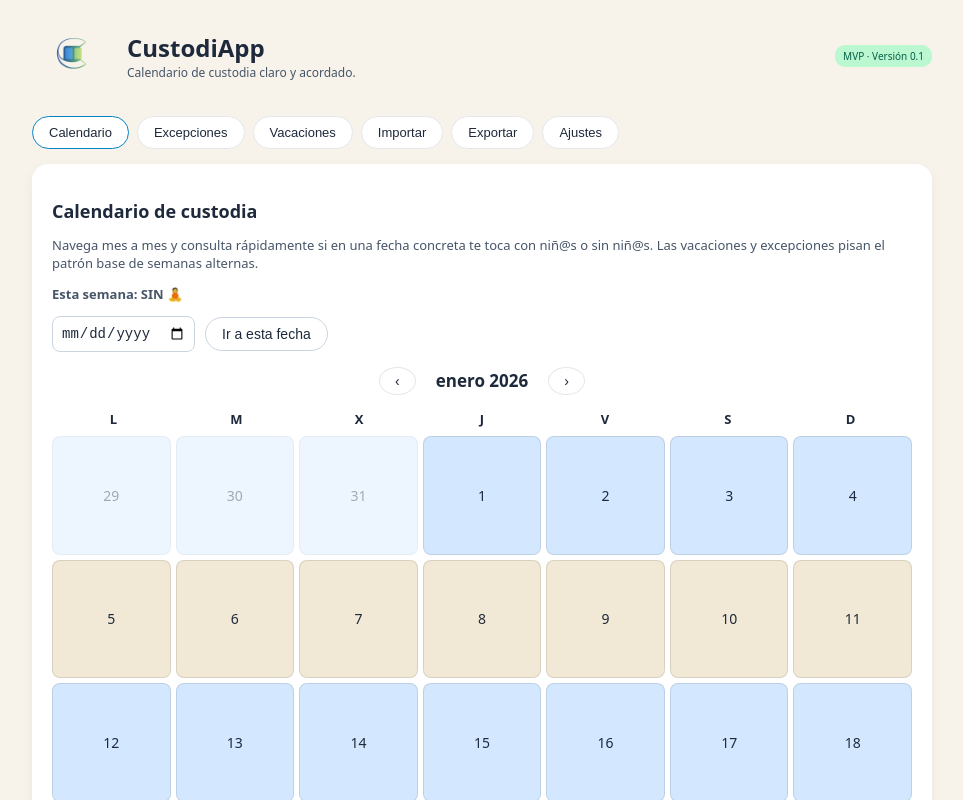
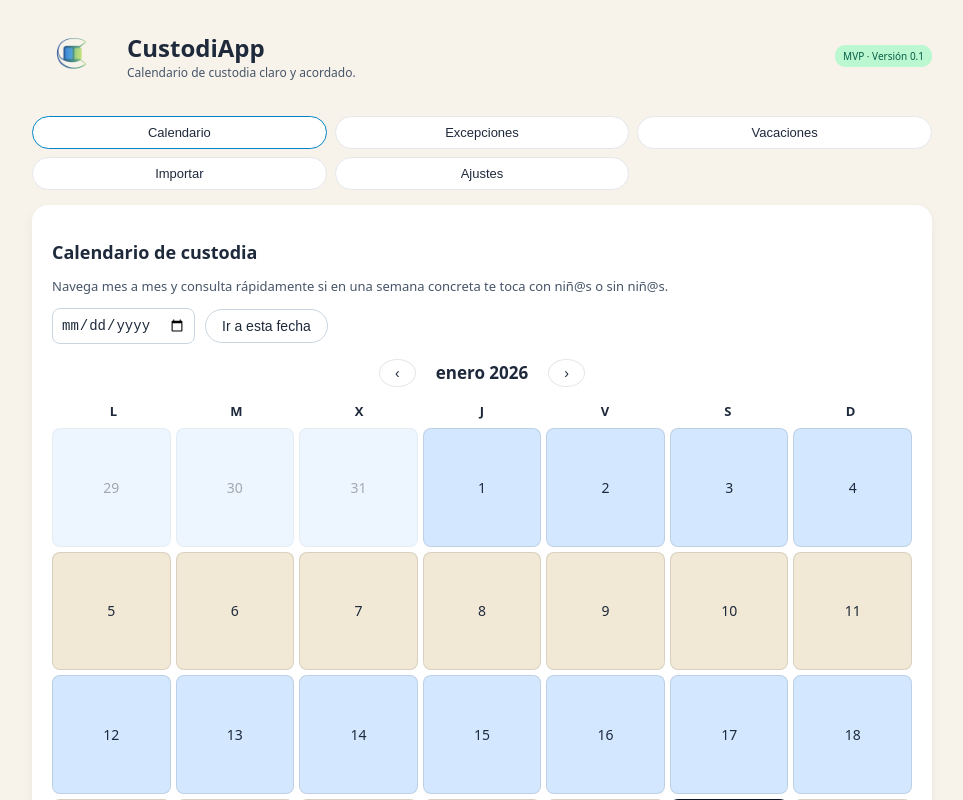
Before and after one commit to JavierVenero/custodiapp, a React (Vite) app: page / in a window 1280 px wide. Shown: the top 800 px of the page, without its empty margins (158-1121 px from the left). Built offline with nearby package versions, Linux system fonts and the light colour scheme.

Commit message:
Ajuste pestañas, texto y altura calendario

```diff
--- a/src/App.jsx
+++ b/src/App.jsx
@@ -1,11 +1,10 @@
-import React, { useState, useEffect, useRef } from "react";
-import html2canvas from "html2canvas";
+import React, { useState, useEffect } from "react";
 import appLogo from "./assets/custodiapp_logo.png";
 
 // ======================
 // CONSTANTES Y CONFIGURACIÓN
 // ======================
-const TABS = ["Calendario", "Excepciones", "Vacaciones", "Importar", "Exportar", "Ajustes"];
+const TABS = ["Calendario", "Excepciones", "Vacaciones", "Importar", "Ajustes"];
 
 const MONTH_NAMES = [
   "enero", "febrero", "marzo", "abril", "mayo", "junio",
@@ -34,22 +33,24 @@ const formatDisplayDate = (dStr) => {
 const getShiftStatus = (dateObj, baseDateStr, baseWithKids, exceptions, vacations) => {
   const dateStr = formatDateStr(dateObj);
 
-  // 1) Excepciones mandan
+  // 1) Excepciones
   const ex = exceptions.find(
-    (e) => e.start && e.end && e.start <= dateStr && dateStr <= e.end
+    e => e.start && e.end && e.start <= dateStr && dateStr <= e.end
   );
-  if (ex) return ex.owner === "conmigo";
+  if (ex) return e.owner === "conmigo";
 
-  // 2) Vacaciones pisan al patrón base
-  const vac = vacations.find(
-    (v) => v.from && v.to && v.from <= dateStr && dateStr <= v.to
-  );
+  // 2) Vacaciones
+  const vac = vacations.find(v => v.from <= dateStr && dateStr <= v.to);
   if (vac) return vac.withKids;
 
-  // 3) Patrón base de semanas alternas
-  const [bY, bM, bD] = baseDateStr.split("-").map((n) => parseInt(n, 10));
+  // 3) Patrón base alterno
+  const [bY, bM, bD] = baseDateStr.split("-").map(n => parseInt(n, 10));
   const baseUTC = Date.UTC(bY, bM - 1, bD);
-  const targetUTC = Date.UTC(dateObj.getFullYear(), dateObj.getMonth(), dateObj.getDate());
+  const targetUTC = Date.UTC(
+    dateObj.getFullYear(),
+    dateObj.getMonth(),
+    dateObj.getDate()
+  );
   const diffDays = Math.floor((targetUTC - baseUTC) / MS_PER_DAY);
   const weeksPassed = Math.floor(diffDays / 7);
   return weeksPassed % 2 === 0 ? baseWithKids : !baseWithKids;
@@ -61,7 +62,6 @@ const getShiftStatus = (dateObj, baseDateStr, baseWithKids, exceptions, vacation
 export default function App() {
   const [activeTab, setActiveTab] = useState("Calendario");
 
-  // Estado persistente
   const [baseDate, setBaseDate] = useState(
     () => localStorage.getItem("custodiapp.baseDate") || "2026-01-19"
   );
@@ -81,8 +81,6 @@ export default function App() {
     () => JSON.parse(localStorage.getItem("custodiapp.vacations") || "[]")
   );
 
-  const calendarRef = useRef(null);
-
   useEffect(() => {
     localStorage.setItem("custodiapp.baseDate", baseDate);
     localStorage.setItem("custodiapp.withKids", String(withKids));
@@ -91,18 +89,6 @@ export default function App() {
     localStorage.setItem("custodiapp.exceptions", JSON.stringify(exceptions));
     localStorage.setItem("custodiapp.vacations", JSON.stringify(vacations));
   }, [baseDate, withKids, colorWithKids, colorNoKids, exceptions, vacations]);
-
-  const handleExportImage = async () => {
-    if (!calendarRef.current) return;
-    const canvas = await html2canvas(calendarRef.current, {
-      backgroundColor: "#ffffff",
-      scale: 2,
-    });
-    const link = document.createElement("a");
-    link.download = `CustodiApp_${new Date().getFullYear()}.png`;
-    link.href = canvas.toDataURL("image/png");
-    link.click();
-  };
 
   return (
     <div style={styles.page}>
@@ -125,7 +111,6 @@ export default function App() {
       </nav>
 
       <main style={styles.card}>
-        {/* Calendario */}
         <div
           style={
             activeTab === "Calendario"
@@ -140,35 +125,24 @@ export default function App() {
             colorNoKids={colorNoKids}
             exceptions={exceptions}
             vacations={vacations}
-            calendarRef={calendarRef}
           />
         </div>
 
-        {/* Excepciones */}
         {activeTab === "Excepciones" && (
           <ExcepcionesView
             exceptions={exceptions}
             setExceptions={setExceptions}
           />
         )}
-
-        {/* Vacaciones */}
         {activeTab === "Vacaciones" && (
           <VacacionesView vacations={vacations} setVacations={setVacations} />
         )}
-
-        {/* Importar / Exportar / Ajustes */}
         {activeTab === "Importar" && (
           <ViewPlaceholder
             title="Importar acuerdo"
-            desc="Sube tu PDF para lectura automática (futuro desarrollo)."
+            desc="En futuras versiones podrás subir tu PDF de convenio para que CustodiApp lo lea automáticamente."
           />
         )}
-
-        {activeTab === "Exportar" && (
-          <ExportarView onExport={handleExportImage} />
-        )}
-
         {activeTab === "Ajustes" && (
           <AjustesView
             baseDate={baseDate}
@@ -184,7 +158,7 @@ export default function App() {
       </main>
 
       <footer style={styles.footer}>
-  CustodiApp · Proyecto en desarrollo · MODO CLARO ON
+        CustodiApp · Proyecto en desarrollo
       </footer>
     </div>
   );
@@ -219,8 +193,7 @@ function CalendarioView({
   colorWithKids,
   colorNoKids,
   exceptions,
-  vacations,
-  calendarRef,
+  vacations
 }) {
   const [viewDate, setViewDate] = useState(new Date());
   const [lookupDate, setLookupDate] = useState("");
@@ -230,9 +203,8 @@ function CalendarioView({
   const month = viewDate.getMonth();
   const today = new Date();
 
-  const handleMonthNav = (offset) => {
+  const handleMonthNav = (offset) =>
     setViewDate(new Date(year, month + offset, 1));
-  };
 
   const handleLookup = () => {
     if (!lookupDate) return;
@@ -241,13 +213,15 @@ function CalendarioView({
     setViewDate(new Date(d.getFullYear(), d.getMonth(), 1));
     const status = getShiftStatus(d, baseDate, withKids, exceptions, vacations);
     setLookupResult(
-      status ? "Ese día te toca CON niñ@s" : "Ese día te toca SIN niñ@s"
+      status
+        ? "Ese día te toca CON niñ@s"
+        : "Ese día te toca SIN niñ@s"
     );
   };
 
   const generateGrid = () => {
     const cells = [];
-    const firstDay = (new Date(year, month, 1).getDay() + 6) % 7; // Lunes = 0
+    const firstDay = (new Date(year, month, 1).getDay() + 6) % 7;
     const daysInMonth = new Date(year, month + 1, 0).getDate();
     const prevMonthDays = new Date(year, month, 0).getDate();
 
@@ -264,26 +238,11 @@ function CalendarioView({
     return cells;
   };
 
-  // Texto "Esta semana: CON / SIN"
-  const todayStatus = getShiftStatus(
-    today,
-    baseDate,
-    withKids,
-    exceptions,
-    vacations
-  );
-  const semanaTexto = todayStatus ? "CON" : "SIN";
-
   return (
-    <div ref={calendarRef} style={{ backgroundColor: "#ffffff" }}>
+    <div style={{ backgroundColor: "#ffffff" }}>
       <h2 style={styles.blockTitle}>Calendario de custodia</h2>
 <p style={styles.blockText}>
-        Navega mes a mes y consulta rápidamente si en una fecha concreta te toca
-        con niñ@s o sin niñ@s. Las vacaciones y excepciones pisan el patrón base
-        de semanas alternas.
-      </p>
-      <p style={{ ...styles.blockText, fontWeight: "bold" }}>
-        Esta semana: {semanaTexto} 🧘
+  Navega mes a mes y consulta rápidamente si en una semana concreta te toca con niñ@s o sin niñ@s.
 </p>
 
       <div style={styles.lookupRow}>
@@ -343,7 +302,7 @@ function CalendarioView({
                   ? "2px solid #111827"
                   : "1px solid rgba(0,0,0,0.1)",
                 color: "#1e293b",
-                fontWeight: isToday ? "bold" : "normal",
+                fontWeight: isToday ? "bold" : "normal"
               }}
             >
               {d.getDate()}
@@ -356,13 +315,13 @@ function CalendarioView({
         <div style={styles.legendItem}>
           <span
             style={{ ...styles.legendDot, backgroundColor: colorWithKids }}
-          />
+          />{" "}
           Con niñ@s
         </div>
         <div style={styles.legendItem}>
           <span
             style={{ ...styles.legendDot, backgroundColor: colorNoKids }}
-          />
+          />{" "}
           Sin niñ@s
         </div>
       </div>
@@ -375,7 +334,7 @@ function ExcepcionesView({ exceptions, setExceptions }) {
     start: "",
     end: "",
     owner: "conmigo",
-    type: "intercambio",
+    type: "intercambio"
   });
 
   const addEx = (e) => {
@@ -389,9 +348,10 @@ function ExcepcionesView({ exceptions, setExceptions }) {
     <div>
       <h2 style={styles.blockTitle}>Excepciones</h2>
       <p style={styles.blockText}>
-        Aquí apuntas los cambios puntuales sobre el calendario base: vacaciones
+        Aquí apuntas cambios puntuales sobre el calendario base: vacaciones
         extra, intercambios de fin de semana, viajes largos, etc.
       </p>
+
       <form onSubmit={addEx} style={styles.formContainer}>
         <label style={styles.label}>
           Desde:
@@ -415,6 +375,8 @@ function ExcepcionesView({ exceptions, setExceptions }) {
             style={styles.input}
           />
         </label>
+        <label style={styles.label}>
+          ¿Con quién?
           <select
             value={form.owner}
             onChange={(e) =>
@@ -425,6 +387,7 @@ function ExcepcionesView({ exceptions, setExceptions }) {
             <option value="conmigo">Conmigo</option>
             <option value="otra_parte">Con la otra parte</option>
           </select>
+        </label>
         <button type="submit" style={styles.primaryButton}>
           Añadir excepción
         </button>
@@ -455,7 +418,7 @@ function VacacionesView({ vacations, setVacations }) {
     name: "",
     from: "",
     to: "",
-    withKids: true,
+    withKids: true
   });
 
   const addVac = () => {
@@ -467,35 +430,46 @@ function VacacionesView({ vacations, setVacations }) {
   return (
     <div>
       <h2 style={styles.blockTitle}>Vacaciones</h2>
+      <p style={styles.blockText}>
+        Define los bloques de vacaciones (Navidad, verano, Semana Santa…) y con
+        quién estarán los niñ@s.
+      </p>
+
       <div style={styles.formContainer}>
         <input
           type="text"
-          placeholder="Nombre (verano, Navidad...)"
+          placeholder="Nombre del periodo (ej. Verano 2026)"
           value={form.name}
-          onChange={(e) => setForm({ ...form, name: e.target.value })}
+          onChange={(e) =>
+            setForm({ ...form, name: e.target.value })
+          }
           style={styles.input}
         />
         <input
           type="date"
           value={form.from}
-          onChange={(e) => setForm({ ...form, from: e.target.value })}
+          onChange={(e) =>
+            setForm({ ...form, from: e.target.value })
+          }
           style={styles.input}
         />
         <input
           type="date"
           value={form.to}
-          onChange={(e) => setForm({ ...form, to: e.target.value })}
+          onChange={(e) =>
+            setForm({ ...form, to: e.target.value })
+          }
           style={styles.input}
         />
         <button onClick={addVac} style={styles.primaryButton}>
-          Guardar vacaciones
+          Guardar
         </button>
       </div>
 
       {vacations.map((v) => (
         <div key={v.id} style={styles.listItem}>
           <span>
-            {v.name || "Sin nombre"}: {formatDisplayDate(v.from)} -{" "}
+            {v.name}: {formatDisplayDate(v.from)} -{" "}
             {formatDisplayDate(v.to)}
           </span>
           <button
@@ -520,11 +494,12 @@ function AjustesView({
   colorWithKids,
   setColorWithKids,
   colorNoKids,
-  setColorNoKids,
+  setColorNoKids
 }) {
   return (
     <div style={{ display: "flex", flexDirection: "column", gap: "15px" }}>
       <h2 style={styles.blockTitle}>Ajustes</h2>
+
       <label style={styles.label}>
         Inicio del patrón:
         <input
@@ -534,14 +509,16 @@ function AjustesView({
           style={styles.input}
         />
       </label>
+
       <label style={styles.label}>
-        ¿Empiezas con niñ@s?
+        ¿Empieza CON niñ@s?
         <input
           type="checkbox"
           checked={withKids}
           onChange={(e) => setWithKids(e.target.checked)}
         />
       </label>
+
       <label style={styles.label}>
         Color CON:
         <input
@@ -550,6 +527,7 @@ function AjustesView({
           onChange={(e) => setColorWithKids(e.target.value)}
         />
       </label>
+
       <label style={styles.label}>
         Color SIN:
         <input
@@ -561,19 +539,6 @@ function AjustesView({
     </div>
   );
 }
-
-const ExportarView = ({ onExport }) => (
-  <div>
-    <h2 style={styles.blockTitle}>Exportar</h2>
-    <p style={styles.blockText}>
-      Exporta tu calendario como imagen para compartirlo por WhatsApp, email,
-      etc.
-    </p>
-    <button onClick={onExport} style={styles.primaryButton}>
-      Descargar imagen
-    </button>
-  </div>
-);
 
 // ======================
 // ESTILOS
@@ -587,14 +552,14 @@ const styles = {
     display: "flex",
     flexDirection: "column",
     alignItems: "center",
-    boxSizing: "border-box",
+    boxSizing: "border-box"
   },
   header: {
     width: "100%",
     maxWidth: "900px",
     display: "flex",
     justifyContent: "space-between",
-    marginBottom: "20px",
+    marginBottom: "20px"
   },
   headerLeft: { display: "flex", alignItems: "center", gap: "15px" },
   logo: { width: "80px", height: "80px", objectFit: "contain" },
@@ -606,30 +571,32 @@ const styles = {
     color: "#065f46",
     padding: "4px 8px",
     borderRadius: "10px",
-    alignSelf: "center",
+    alignSelf: "center"
   },
     tabsRow: {
-    display: "flex",
+    // Usamos grid para que se repartan en filas, sin scroll lateral
+    display: "grid",
+    gridTemplateColumns: "repeat(3, minmax(0, 1fr))",
     gap: "8px",
-    overflowX: "auto",
     width: "100%",
     maxWidth: "900px",
     marginBottom: "15px",
   },
   tabButton: {
-    padding: "8px 16px",
+    padding: "8px 10px",
     borderRadius: "20px",
     border: "1px solid #e5e7eb",
-    backgroundColor: "#fff",
+    backgroundColor: "#ffffff",
     cursor: "pointer",
     color: "#1e293b",
     fontSize: "13px",
     whiteSpace: "nowrap",
+    textAlign: "center",
   },
   tabButtonActive: {
     backgroundColor: "#0284c7",
     color: "#ffffff",
-    borderColor: "#0284c7",
+    borderColor: "#0284c7"
   },
   card: {
     width: "100%",
@@ -639,7 +606,7 @@ const styles = {
     padding: "20px",
     boxShadow: "0 4px 12px rgba(0,0,0,0.05)",
     boxSizing: "border-box",
-    color: "#1e293b",
+    color: "#1e293b"
   },
   tabContentHidden: { display: "none" },
   tabContentActive: { display: "block" },
@@ -652,6 +619,7 @@ const styles = {
     fontSize: "14px",
     backgroundColor: "#ffffff",
     color: "#1e293b",
+    colorScheme: "light"
   },
   select: {
     padding: "8px",
@@ -660,6 +628,7 @@ const styles = {
     fontSize: "14px",
     backgroundColor: "#ffffff",
     color: "#1e293b",
+    colorScheme: "light"
   },
   primaryButton: {
     padding: "10px 20px",
@@ -668,22 +637,21 @@ const styles = {
     backgroundColor: "#0ea5e9",
     color: "#fff",
     cursor: "pointer",
-    fontWeight: "bold",
+    fontWeight: "bold"
   },
   secondaryButton: {
     padding: "8px 16px",
     borderRadius: "20px",
     border: "1px solid #cbd5e1",
     backgroundColor: "#fff",
-    color: "#1e293b",
-    cursor: "pointer",
+    color: "#1e293b"
   },
   monthHeader: {
     display: "flex",
     justifyContent: "center",
     alignItems: "center",
     gap: "20px",
-    margin: "15px 0",
+    margin: "15px 0"
   },
   navButton: {
     padding: "5px 15px",
@@ -691,7 +659,7 @@ const styles = {
     border: "1px solid #e5e7eb",
     cursor: "pointer",
     color: "#1e293b",
-    backgroundColor: "#ffffff",
+    backgroundColor: "#ffffff"
   },
   monthTitle: { fontSize: "17px", fontWeight: "bold", color: "#1e293b" },
   weekdaysRow: {
@@ -699,34 +667,30 @@ const styles = {
     gridTemplateColumns: "repeat(7, 1fr)",
     textAlign: "center",
     marginBottom: "8px",
-    color: "#1e293b",
+    color: "#1e293b"
   },
   weekdayCell: { fontWeight: "bold", fontSize: "13px" },
-  daysGrid: {
-    display: "grid",
-    gridTemplateColumns: "repeat(7, 1fr)",
-    gap: "5px",
-  },
+  daysGrid: { display: "grid", gridTemplateColumns: "repeat(7, 1fr)", gap: "5px" },
   dayCell: {
     aspectRatio: "1/1",
     display: "flex",
     alignItems: "center",
     justifyContent: "center",
     borderRadius: "8px",
-    fontSize: "14px",
+    fontSize: "14px"
   },
   legendRow: {
     display: "flex",
     gap: "15px",
     marginTop: "15px",
-    justifyContent: "center",
+    justifyContent: "center"
   },
   legendItem: {
     display: "flex",
     alignItems: "center",
     gap: "6px",
     fontSize: "12px",
-    color: "#1e293b",
+    color: "#1e293b"
   },
   legendDot: { width: "10px", height: "10px", borderRadius: "50%" },
   lookupRow: {
@@ -734,7 +698,7 @@ const styles = {
     gap: "10px",
     alignItems: "center",
     marginBottom: "15px",
-    flexWrap: "wrap",
+    flexWrap: "wrap"
   },
   lookupMessage: { fontSize: "12px", color: "#0284c7", margin: 0 },
   formContainer: {
@@ -744,14 +708,14 @@ const styles = {
     marginBottom: "20px",
     backgroundColor: "#f8fafc",
     padding: "15px",
-    borderRadius: "12px",
+    borderRadius: "12px"
   },
   label: {
     display: "flex",
     flexDirection: "column",
     gap: "5px",
     fontSize: "13px",
-    color: "#1e293b",
+    color: "#1e293b"
   },
   listItem: {
     display: "flex",
@@ -759,13 +723,17 @@ const styles = {
     padding: "10px",
     borderBottom: "1px solid #f1f5f9",
     color: "#1e293b",
-    fontSize: "13px",
+    fontSize: "13px"
   },
   deleteTextButton: {
     border: "none",
     background: "none",
     color: "#ef4444",
-    cursor: "pointer",
+    cursor: "pointer"
   },
-  footer: { marginTop: "20px", fontSize: "11px", color: "#94a3b8" },
+  footer: {
+    marginTop: "20px",
+    fontSize: "11px",
+    color: "#94a3b8"
+  }
 };
```
Lines whose indentation alone changed are shown as unchanged.
